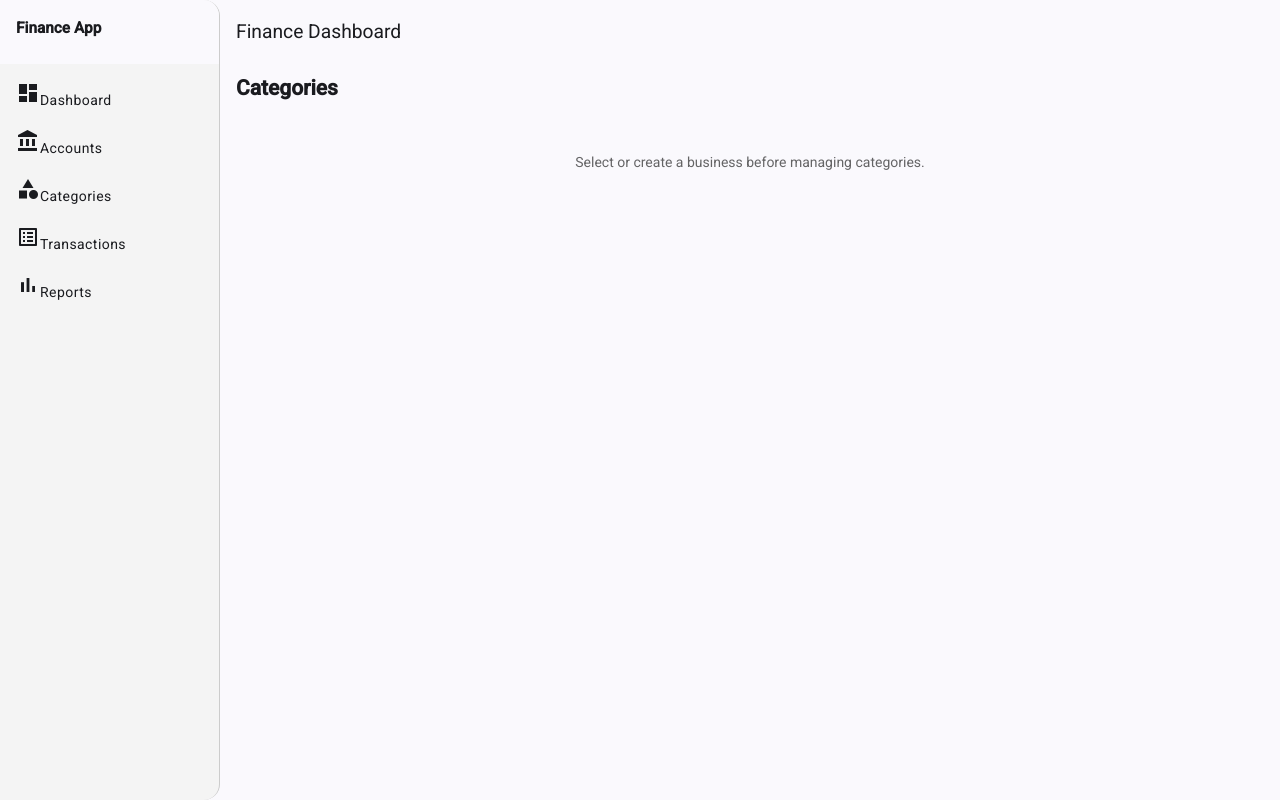
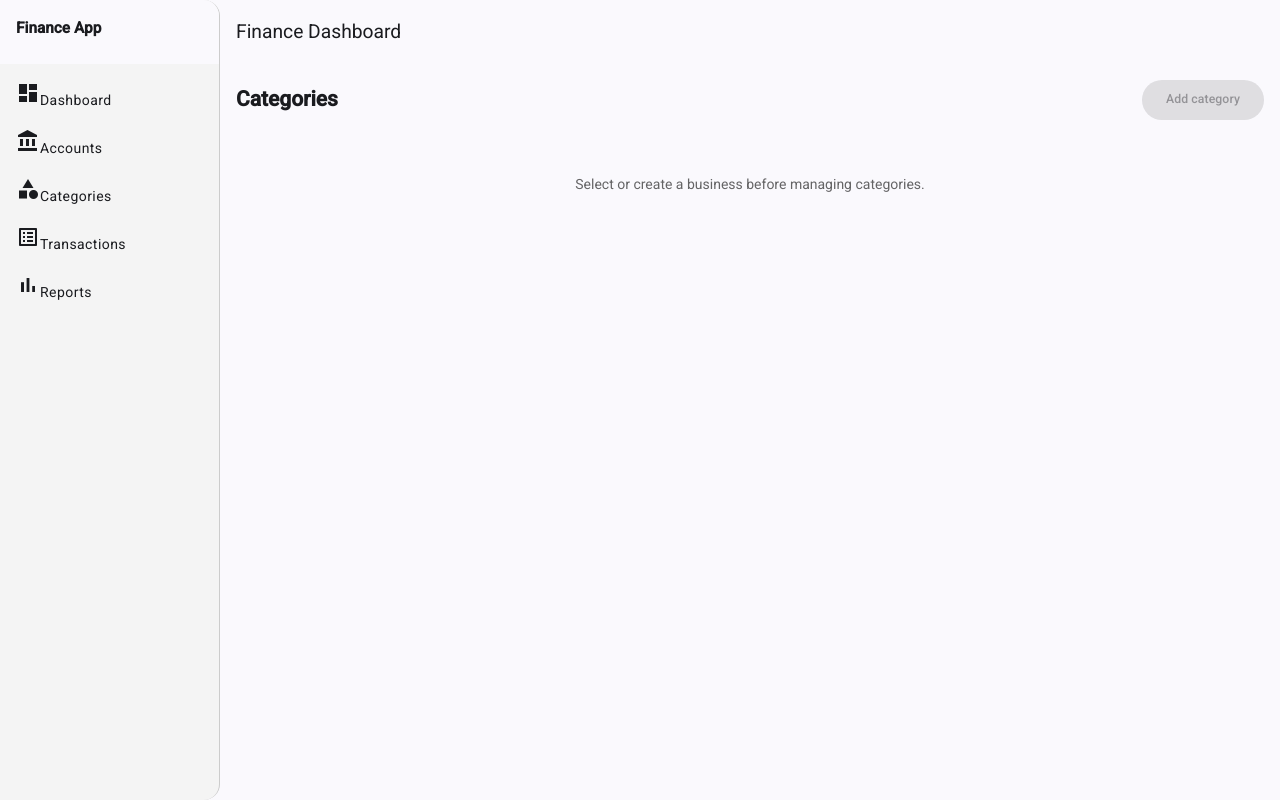
Before and after one commit to jamesw-code/finance-app, an Angular app: page /categories in a window 1280 px wide. Built offline with nearby package versions, Linux system fonts and the light colour scheme.

Commit message:
feat: open add category dialog from header button

```diff
--- a/src/app/pages/categories/categories.html
+++ b/src/app/pages/categories/categories.html
@@ -1,10 +1,57 @@
 <div class="categories-page">
+  <div class="page-header">
     <h2 class="page-title">Categories</h2>
+    <button
+      mat-raised-button
+      color="primary"
+      class="add-category-button"
+      type="button"
+      (click)="openAddCategoryDialog()"
+      [disabled]="!selectedBusiness"
+    >
+      Add category
+    </button>
+  </div>
 
   @if (selectedBusiness) {
-    <mat-card class="category-form-card">
-      <h3>Add category</h3>
-      <form [formGroup]="categoryForm" (ngSubmit)="onSubmit()">
+    <section class="category-list">
+      <h3>{{ selectedBusiness.name }} categories</h3>
+      @if (isLoading) {
+        <div class="state-message">Loading categories...</div>
+      }
+      @if (errorMessage) {
+        <div class="error-message">{{ errorMessage }}</div>
+      }
+      @if (!isLoading && !errorMessage && categoryTree.length > 0) {
+        <mat-list class="category-tree">
+          @for (category of categoryTree; track category.id) {
+            <ng-container
+              *ngTemplateOutlet="categoryNode; context: { $implicit: category, level: 0 }"
+            ></ng-container>
+          }
+        </mat-list>
+      }
+      @if (!isLoading && !errorMessage && flatCategories.length === 0) {
+        <div class="state-message">
+          No categories have been created for this business yet.
+        </div>
+      }
+    </section>
+  } @else {
+    <div class="no-business">
+      <p>Select or create a business before managing categories.</p>
+    </div>
+  }
+</div>
+
+<ng-template #addCategoryDialog>
+  <form class="add-category-form" [formGroup]="categoryForm" (ngSubmit)="onSubmit()">
+    <h2 mat-dialog-title>Add category</h2>
+    <mat-dialog-content>
+      <p class="dialog-description">
+        Create a new category for {{ selectedBusiness?.name ?? 'this business' }}.
+      </p>
+
       <mat-form-field appearance="outline">
         <mat-label>Category name</mat-label>
         <input matInput formControlName="name" placeholder="Utilities" />
@@ -38,47 +85,18 @@
 
       <mat-checkbox formControlName="active">Active</mat-checkbox>
 
-        <div class="actions">
+      @if (formError) {
+        <div class="error-message">{{ formError }}</div>
+      }
+    </mat-dialog-content>
+    <mat-dialog-actions align="end">
+      <button mat-button type="button" (click)="closeAddCategoryDialog()" [disabled]="isSaving">Cancel</button>
       <button mat-raised-button color="primary" type="submit" [disabled]="categoryForm.invalid || isSaving">
         {{ isSaving ? 'Saving...' : 'Add category' }}
       </button>
-        </div>
-
-        @if (formError) {
-          <div class="error-message">{{ formError }}</div>
-        }
+    </mat-dialog-actions>
   </form>
-    </mat-card>
-
-    <section class="category-list">
-      <h3>{{ selectedBusiness.name }} categories</h3>
-      @if (isLoading) {
-        <div class="state-message">Loading categories...</div>
-      }
-      @if (errorMessage) {
-        <div class="error-message">{{ errorMessage }}</div>
-      }
-      @if (!isLoading && !errorMessage && categoryTree.length > 0) {
-        <mat-list class="category-tree">
-          @for (category of categoryTree; track category.id) {
-            <ng-container
-              *ngTemplateOutlet="categoryNode; context: { $implicit: category, level: 0 }"
-            ></ng-container>
-          }
-        </mat-list>
-      }
-      @if (!isLoading && !errorMessage && flatCategories.length === 0) {
-        <div class="state-message">
-          No categories have been created for this business yet.
-        </div>
-      }
-    </section>
-  } @else {
-    <div class="no-business">
-      <p>Select or create a business before managing categories.</p>
-    </div>
-  }
-</div>
+</ng-template>
 
 <ng-template #categoryNode let-node let-level="level">
   <mat-list-item [ngClass]="{ 'subcategory-item': level > 0 }">
--- a/src/app/pages/categories/categories.scss
+++ b/src/app/pages/categories/categories.scss
@@ -4,27 +4,42 @@
   gap: 1.5rem;
 }
 
+.page-header {
+  display: flex;
+  align-items: center;
+  gap: 1rem;
+  flex-wrap: wrap;
+}
+
 .page-title {
   margin: 0;
 }
 
-.category-form-card {
-  display: flex;
-  flex-direction: column;
-  gap: 1rem;
-  padding: 1.5rem;
-}
-
-.category-form-card form {
-  display: flex;
-  flex-direction: column;
-  gap: 1rem;
+.add-category-button {
+  margin-left: auto;
 }
 
 .category-list {
   display: flex;
   flex-direction: column;
   gap: 1rem;
+}
+
+.add-category-form {
+  display: flex;
+  flex-direction: column;
+  gap: 1rem;
+}
+
+.add-category-form mat-dialog-content {
+  display: flex;
+  flex-direction: column;
+  gap: 1rem;
+}
+
+.dialog-description {
+  margin: 0;
+  color: rgba(0, 0, 0, 0.6);
 }
 
 .category-tree {
@@ -46,11 +61,6 @@
   font-weight: 500;
 }
 
-.actions {
-  display: flex;
-  justify-content: flex-end;
-}
-
 .state-message {
   color: rgba(0, 0, 0, 0.6);
 }
--- a/src/app/pages/categories/categories.ts
+++ b/src/app/pages/categories/categories.ts
@@ -1,7 +1,6 @@
-import { ChangeDetectorRef, Component, OnDestroy, OnInit, inject } from '@angular/core';
+import { ChangeDetectorRef, Component, OnDestroy, OnInit, TemplateRef, ViewChild, inject } from '@angular/core';
 import { CommonModule } from '@angular/common';
 import { FormBuilder, ReactiveFormsModule, Validators } from '@angular/forms';
-import { MatCardModule } from '@angular/material/card';
 import { MatFormField, MatLabel } from '@angular/material/form-field';
 import { MatInput } from '@angular/material/input';
 import { MatButton } from '@angular/material/button';
@@ -13,6 +12,7 @@ import { Category, CategoryKind } from '../../model/category.model';
 import { Business } from '../../model/business.model';
 import { CategoryService } from '../../services/category.service';
 import { BusinessService } from '../../services/business.service';
+import { MatDialog, MatDialogModule, MatDialogRef } from '@angular/material/dialog';
 
 interface CategoryNode extends Category {
   subcategories: CategoryNode[];
@@ -33,14 +33,14 @@ interface CategoryOption {
   imports: [
     CommonModule,
     ReactiveFormsModule,
-    MatCardModule,
     MatFormField,
     MatInput,
     MatLabel,
     MatButton,
     MatListModule,
     MatSelectModule,
-    MatCheckboxModule
+    MatCheckboxModule,
+    MatDialogModule
   ]
 })
 export class Categories implements OnInit, OnDestroy {
@@ -71,11 +71,16 @@ export class Categories implements OnInit, OnDestroy {
   });
 
   private readonly subscriptions = new Subscription();
+  private dialogRef: MatDialogRef<unknown> | null = null;
+
+  @ViewChild('addCategoryDialog')
+  private addCategoryDialog?: TemplateRef<unknown>;
 
   constructor(
     private readonly categoryService: CategoryService,
     private readonly businessService: BusinessService,
-    private readonly cdr: ChangeDetectorRef
+    private readonly cdr: ChangeDetectorRef,
+    private readonly dialog: MatDialog
   ) {}
 
   ngOnInit(): void {
@@ -85,6 +90,9 @@ export class Categories implements OnInit, OnDestroy {
       this.categoryTree = [];
       this.parentCategoryOptions = [];
       this.errorMessage = null;
+      if (!business) {
+        this.closeAddCategoryDialog();
+      }
       if (business?.id != null) {
         this.loadCategories(business.id);
       }
@@ -95,6 +103,46 @@ export class Categories implements OnInit, OnDestroy {
 
   ngOnDestroy(): void {
     this.subscriptions.unsubscribe();
+  }
+
+  openAddCategoryDialog(): void {
+    if (!this.selectedBusiness || !this.addCategoryDialog) {
+      return;
+    }
+
+    this.formError = null;
+    this.categoryForm.reset({
+      name: '',
+      description: '',
+      parentCategoryId: null,
+      kind: null,
+      active: true
+    });
+    this.categoryForm.markAsPristine();
+    this.categoryForm.markAsUntouched();
+
+    const dialogRef = this.dialog.open(this.addCategoryDialog, {
+      width: '520px'
+    });
+    this.dialogRef = dialogRef;
+
+    const dialogSub = dialogRef.afterClosed().subscribe(() => {
+      this.dialogRef = null;
+      this.formError = null;
+      this.categoryForm.reset({
+        name: '',
+        description: '',
+        parentCategoryId: null,
+        kind: null,
+        active: true
+      });
+    });
+    this.subscriptions.add(dialogSub);
+  }
+
+  closeAddCategoryDialog(): void {
+    this.dialogRef?.close();
+    this.dialogRef = null;
   }
 
   private loadCategories(businessId: number): void {
@@ -188,6 +236,7 @@ export class Categories implements OnInit, OnDestroy {
             active: true
           });
           this.updateCategoryStructures([...this.flatCategories, createdCategory]);
+          this.closeAddCategoryDialog();
         },
         error: (error) => {
           console.error('Failed to create category', error);
```
Lines whose indentation alone changed are shown as unchanged.
